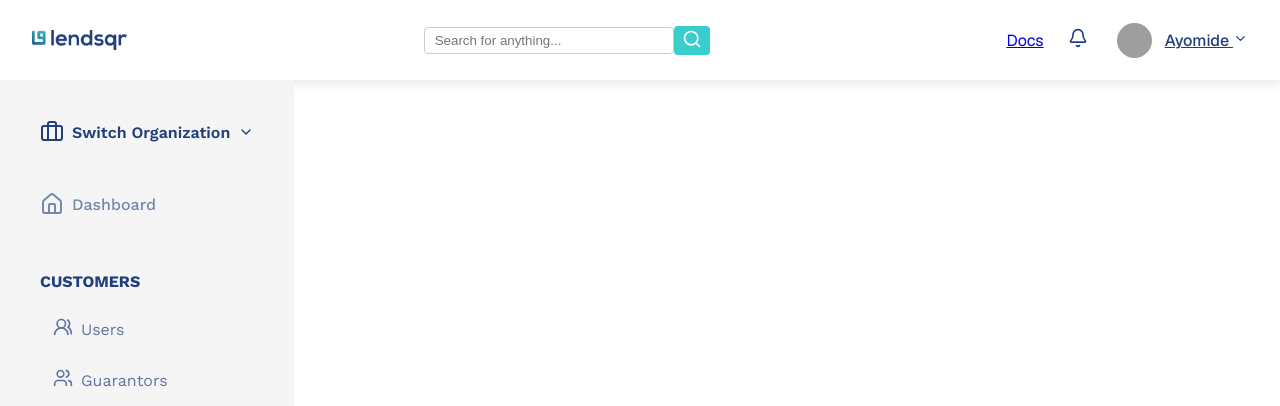
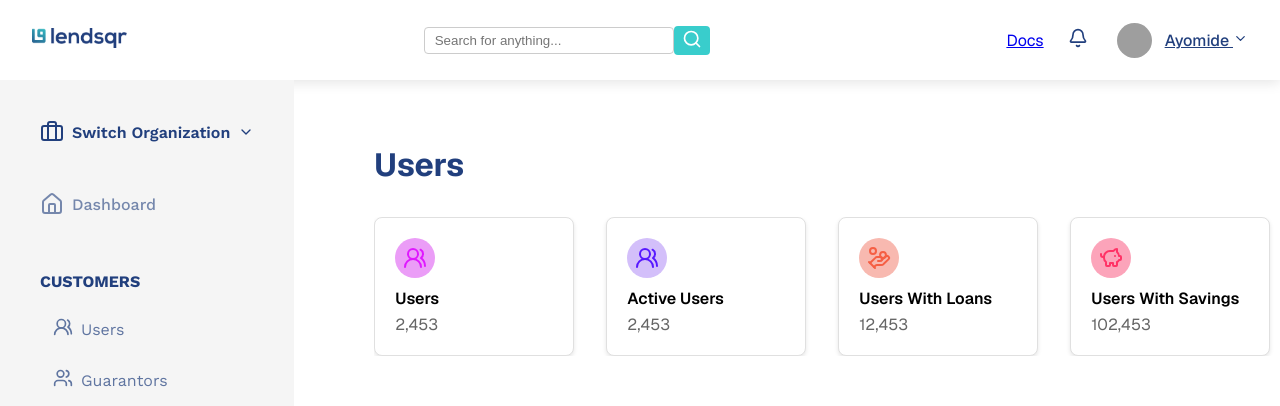
Before and after one commit to CodewithMiguelll/lendsqr-fe-test, a Next.js app: page / in a window 1280 px wide. Shown: the top 406 px of the page. Built offline with nearby package versions, Linux system fonts and the light colour scheme; no server answers; grey boxes are pictures that could not be loaded.

Commit message:
feat: update LoginPage and Navbar components to use Link for navigation and adjust margin styles

```diff
--- a/src/app/components/navbar.tsx
+++ b/src/app/components/navbar.tsx
@@ -16,7 +16,9 @@
       <nav className={styles.navbar}>
         {/* Logo */}
         <div className={styles.left}>
+          <Link href="/">
           <Image src={Logo} width={95} height={20} alt="Lendsqr Logo" />
+          </Link>
         </div>
         {/* Search Bar */}
         <div className={styles.center}>
--- a/src/app/page.module.scss
+++ b/src/app/page.module.scss
@@ -17,7 +17,7 @@
   font-weight: 700;
   margin-bottom: 2rem;
   margin-top: 4rem;
-  margin-left: 3rem;
+  margin-left: 1rem;
   color: #213f7d;
   word-wrap: break-word;
   overflow-wrap: break-word;
@@ -35,7 +35,7 @@
   gap: 2rem;
   flex-wrap: wrap;
   margin-bottom: 4rem;
-  margin-left: 3rem;
+  margin-left: 1rem;
   width: 100%;
   overflow-x: hidden;
 
```
Also changed, not shown: src/app/auth/login/page.tsx (+6 -3 lines).
